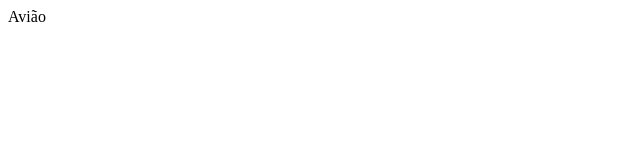
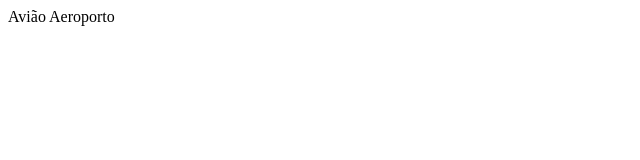
Before and after one commit to hfiorese/aula_de_testes, a plain HTML site: page index.html in a window 1280 px wide. Shown: the full height of the page, 0-640 px from the left. Drawn offline with Linux system fonts and the light colour scheme.

Commit message:
Inclusão da palavra Aeroporto

```diff
--- a/index.html
+++ b/index.html
@@ -6,5 +6,6 @@
 </head>
 <body>
 Avião
+Aeroporto
 </body>
 </html>
```
